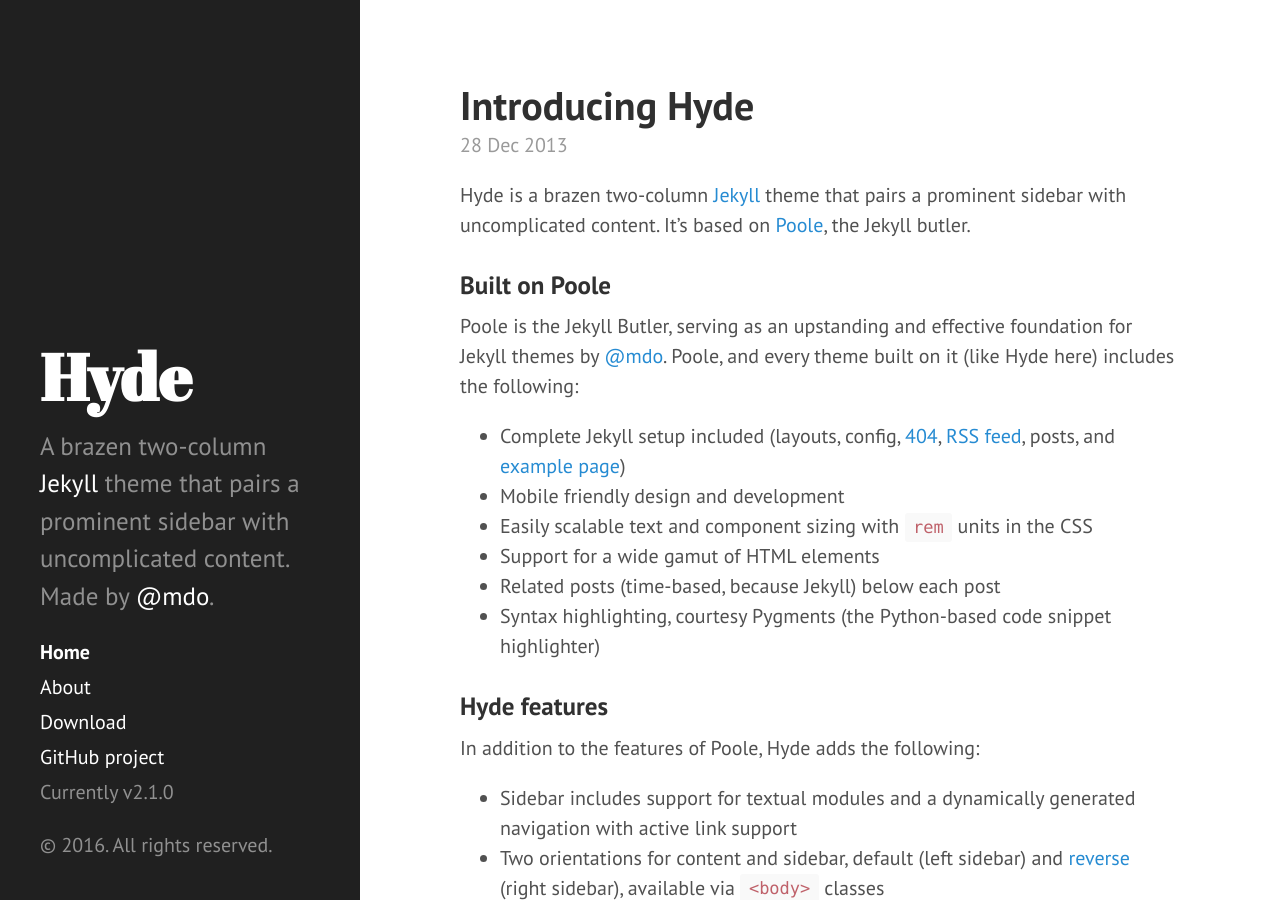
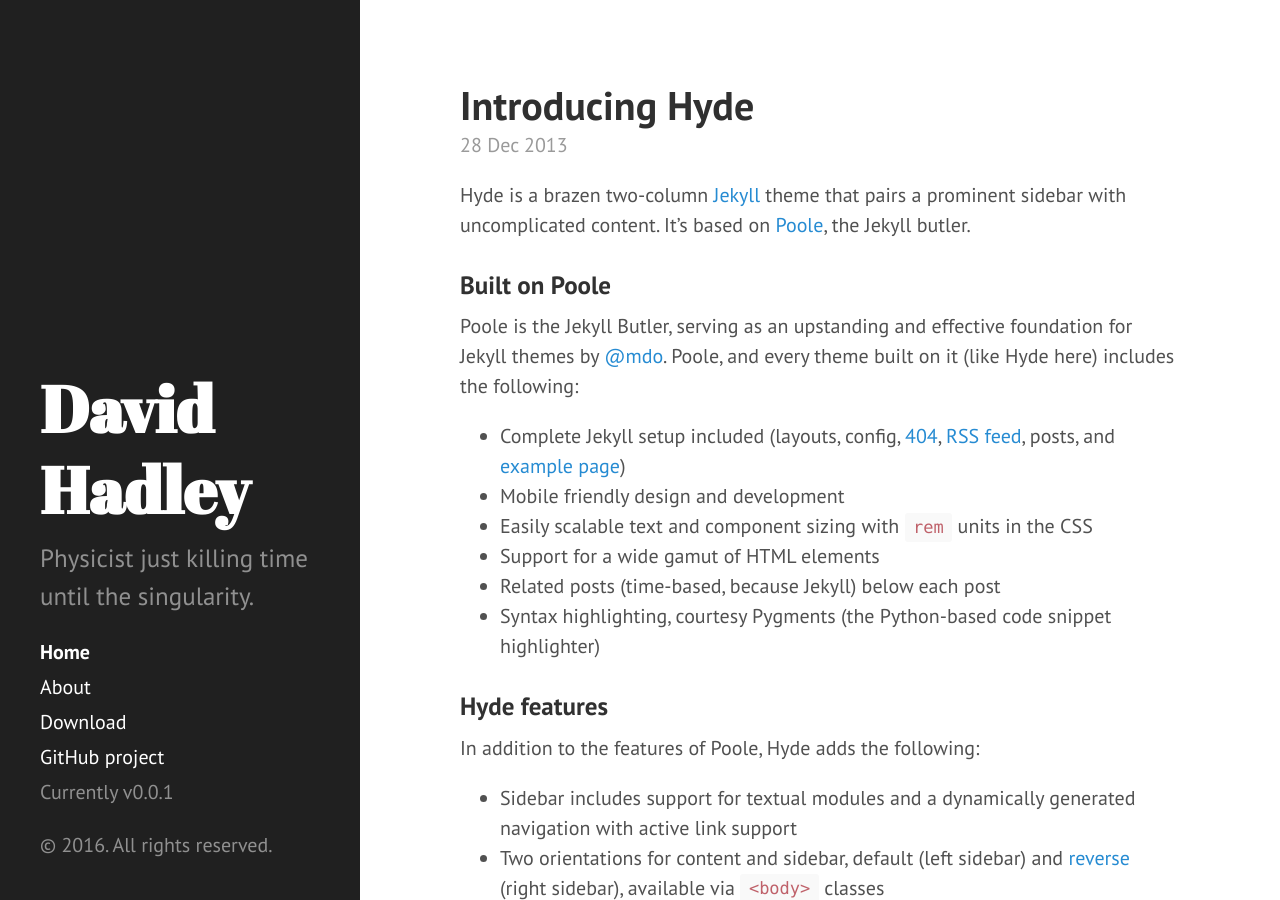
Before and after one commit to davehadley/davehadley.github.io, a Jekyll site: the page built from index.html, in a window 1280 px wide and 900 px high. Built offline with Jekyll 4.4.1, drawn with Linux system fonts in a browser that asks for light colours; Markdown is read by kramdown in place of the engine named in the settings; the list of posts is cut into pages by our own code.

Commit message:
Update config to use my details.

```diff
--- a/_config.yml
+++ b/_config.yml
@@ -7,22 +7,22 @@
 #relative_permalinks: true
 
 # Setup
-title:            Hyde
-tagline:          'A Jekyll theme'
-description:      'A brazen two-column <a href="http://jekyllrb.com" target="_blank">Jekyll</a> theme that pairs a prominent sidebar with uncomplicated content. Made by <a href="https://twitter.com/mdo" target="_blank">@mdo</a>.'
-url:              http://hyde.getpoole.com
+title:            David Hadley
+tagline:          '<a href="http://davehadley.github.io" target="_blank">davehadley.github.io</a>'
+description:      'Physicist just killing time until the singularity.'
+url:              http://davehadley.github.io
 baseurl:          /
 
 author:
-  name:           'Mark Otto'
-  url:            https://twitter.com/mdo
+  name:           'David Hadley'
+  url:            http://davehadley.github.io
 
 paginate:         5
 
 # Custom vars
-version:          2.1.0
+version:          0.0.1
 
 github:
-  repo:           https://github.com/poole/hyde
+  repo:           https://github.com/davehadley/davehadley.github.io
 
 gems: [jekyll-paginate,jekyll-gist]
```
